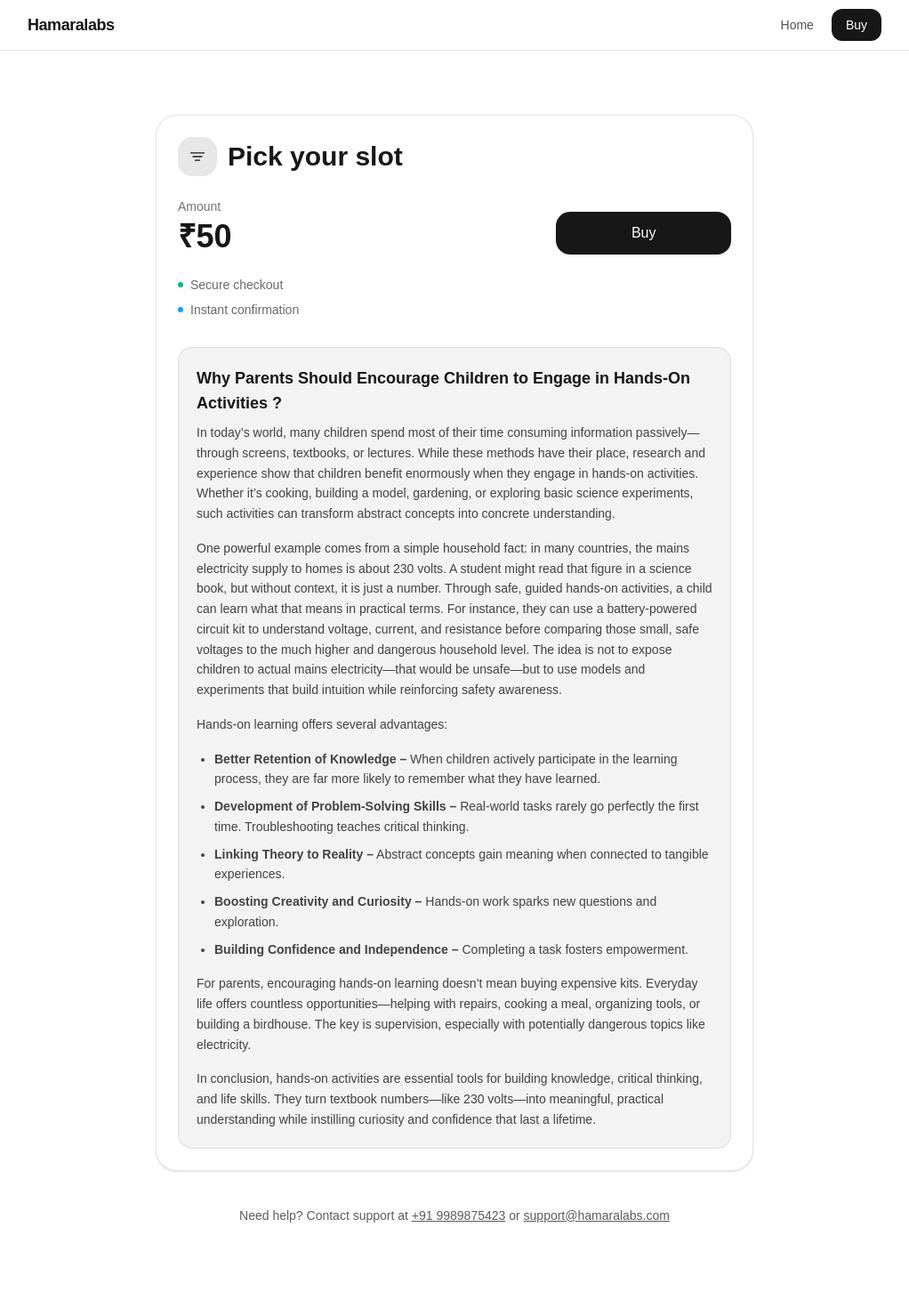
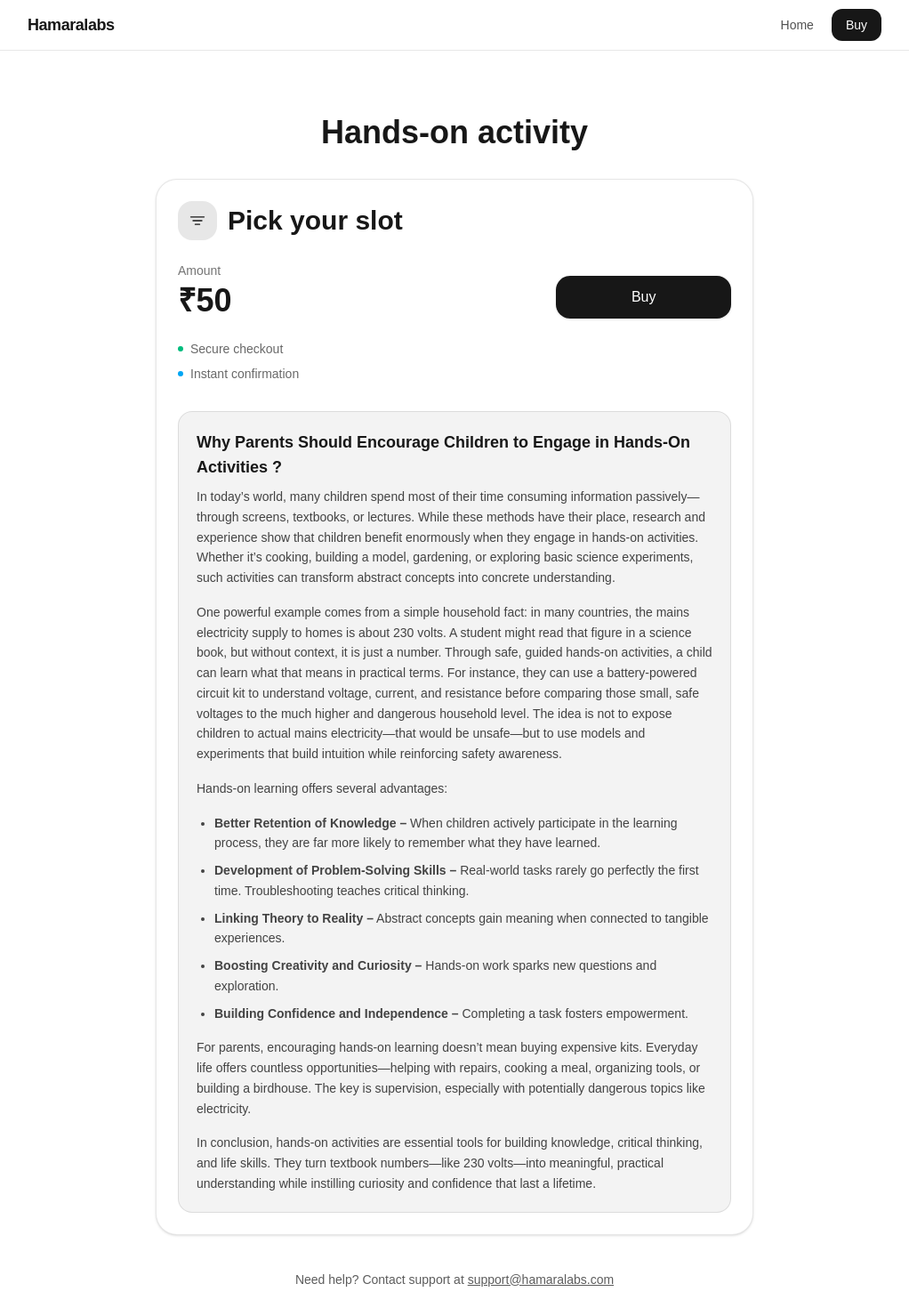
Before and after one commit to vmss2009/hamaralabs-rtl, a Next.js app: page /buy in a window 1280 px wide. Shown: the top 1470 px of the page at 89% size, without its empty margins (129-1151 px from the left). Before the commit the page ends 1448 px from the top, so only its background shows below. Built offline with nearby package versions, Linux system fonts and the light colour scheme.

Commit message:
Changed text

```diff
--- a/app/buy/page.tsx
+++ b/app/buy/page.tsx
@@ -126,6 +126,7 @@ export default function BuyPage() {
 
   return (
     <section className="py-10">
+      <div className="mb-8 text-4xl font-bold text-center text-[var(--foreground)]">Hands-on activity</div>
       <div className="mx-auto max-w-2xl rounded-3xl border border-[var(--foreground)]/10 bg-[var(--background)] p-6 shadow-sm">
         <div className="flex items-center gap-3">
           <div className="grid size-11 place-items-center rounded-2xl bg-[var(--foreground)]/10">
@@ -218,7 +219,7 @@ export default function BuyPage() {
 
       {open && (
         <div className="fixed inset-0 z-[60] grid place-items-center bg-black/40 p-4 backdrop-blur-sm">
-          <div className="w-full max-w-lg rounded-3xl border border-[var(--foreground)]/10 bg-[var(--background)] p-6 shadow-xl">
+          <div className="w-full max-w-lg rounded-3xl border border-[var(--foreground)]/10 bg-[var(--background)] p-6 shadow-xl max-h-[80vh] overflow-y-auto">
             <div className="flex items-center justify-between">
               <h2 className="text-lg font-semibold">Contact details</h2>
               <button
@@ -230,7 +231,9 @@ export default function BuyPage() {
             </div>
 
             <div className="mb-4 rounded-xl bg-emerald-50 border border-emerald-200 p-4 text-sm text-emerald-800">
-              After successful payment, you will immediately get phoned from <b>+91 9989875423</b> for confirmation, and an email will be sent from <b>support@hamaralabs.com</b> (please check spam, if not found in inbox) regarding the session details.
+              A 15-minute slot will be booked based on your selected hours.
+              <br/>
+              After successful payment, you will get an email from <b>support@hamaralabs.com</b> (please check spam, if not found in inbox) regarding the session details.
             </div>
             <form className="space-y-4" onSubmit={handleSubmit}>
               <div>
@@ -325,7 +328,7 @@ export default function BuyPage() {
         </div>
       )}
     <div className="mt-10 text-center text-sm text-[var(--foreground)]/70">
-      Need help? Contact support at <a href="tel:+919989875423" className="underline">+91 9989875423</a> or <a href="mailto:support@hamaralabs.com" className="underline">support@hamaralabs.com</a>
+      Need help? Contact support at <a href="mailto:support@hamaralabs.com" className="underline">support@hamaralabs.com</a>
     </div>
   </section>
   );
--- a/app/payments/PaymentsReturnClient.tsx
+++ b/app/payments/PaymentsReturnClient.tsx
@@ -352,7 +352,7 @@ export default function PaymentsReturnPage() {
         {status === "success" && receiptData && (
           <>
             <div className="mt-6 rounded-xl bg-emerald-50 border border-emerald-200 p-4 text-sm text-emerald-800">
-              You will get phoned from <b>+91 9989875423</b> for confirmation, and an email from <b>support@hamaralabs.com</b> (please check spam, if not found in inbox) will be sent  regarding the session details.
+              You will get an email from <b>support@hamaralabs.com</b> (please check spam, if not found in inbox) regarding the session details. Thanks for your payment!
             </div>
             <div className="mt-6 flex gap-3 no-print">
               <button
```
